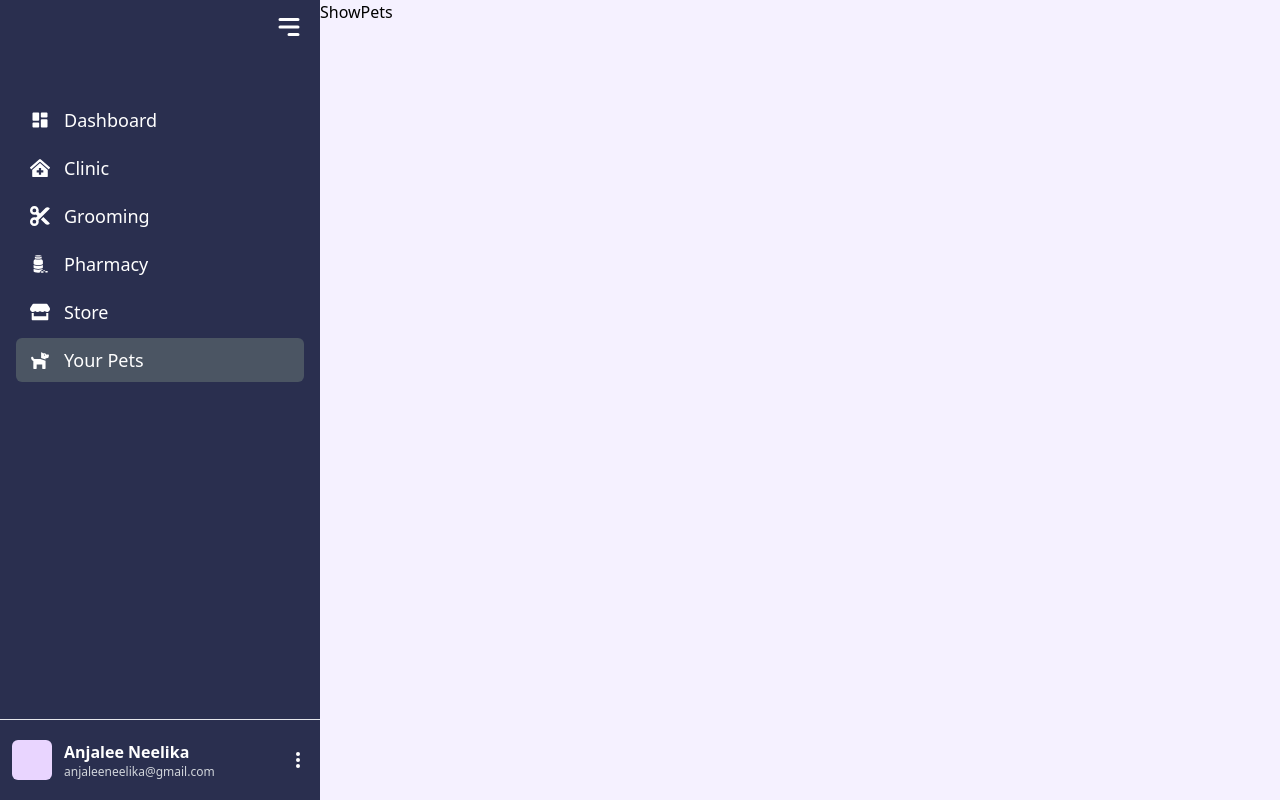
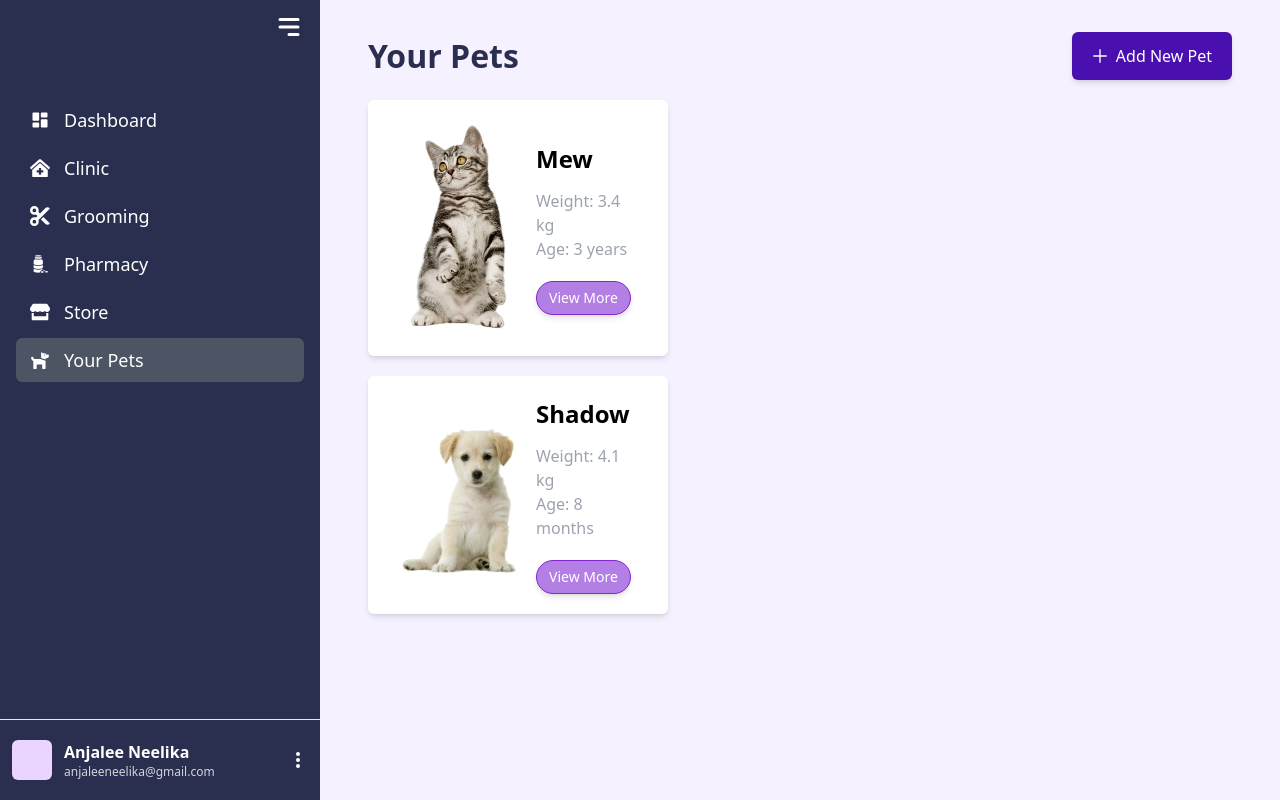
Before and after one commit to AnjaleeNeelika/Pet_Care_App, a React (Vite) app in the folder frontend/: page /pet-owner/pets in a window 1280 px wide. Built offline with nearby package versions, Linux system fonts and the light colour scheme.

Commit message:
Your Pets page design

```diff
--- a/frontend/src/pages/OwnerDashboard.jsx
+++ b/frontend/src/pages/OwnerDashboard.jsx
@@ -8,7 +8,7 @@ const OwnerDashboard = () => {
             <div className='z-30 sticky left-0 top-0 h-full'>
                 <PetOwnerSidebar />
             </div>
-            <div className='w-full'>
+            <div className='w-full px-12 py-8'>
                 <Outlet />
             </div>
         </div>
--- a/frontend/src/pages/ShowPets.jsx
+++ b/frontend/src/pages/ShowPets.jsx
@@ -1,8 +1,57 @@
-import React from 'react';
+import React from 'react'
+import Cat1 from '../assets/images/Cat1.png'
+import Dog1 from '../assets/images/Dog1.png'
+import { CgAdd, CgAddR } from 'react-icons/cg'
+import { BiAddToQueue } from 'react-icons/bi'
+import { GrAdd } from 'react-icons/gr'
+import { IoAdd } from 'react-icons/io5'
 
 const ShowPets = () => {
     return (
-        <div>ShowPets</div>
+        <div className='flex flex-auto gap-5'>
+            <div className='flex flex-col gap-5 w-1/2 min-w-[300px]'>
+                <div className='flex flex-col gap-5 w-full'>
+                    <h1 className='text-[#2a2f4f]'>Your Pets</h1>
+                    <div className='flex flex-auto gap-5 flex-wrap'>
+                        <div className='bg-white px-7 py-5 rounded-md shadow-md flex gap-3 items-center max-w-[300px] w-full h-64'>
+                            <img src={Cat1} alt="" className='max-w-32' />
+                            <div className='flex flex-col gap-3'>
+                                <h2>Mew</h2>
+                                <div className='text-gray-400'>
+                                    <div>Weight: 3.4 kg</div>
+                                    <div>Age: 3 years</div>
+                                </div>
+                                <div>
+                                    <button className='bg-[#b47fe5] text-white text-sm px-3 py-1.5 rounded-full mt-2 font-medium border border-[#8029d0] hover:bg-gradient-to-tr hover:from-[#6e23b2] hover:to-[#b47fe5] hover:-translate-y-0.5 transition-transform duration-200 shadow-md'>View More</button>
+                                </div>
+                            </div>
+                        </div>
+                        <div className='bg-white px-7 py-5 rounded-md shadow-md flex gap-3 items-center max-w-[300px] w-full'>
+                            <img src={Dog1} alt="" className='max-w-32' />
+                            <div className='flex flex-col gap-3'>
+                                <h2>Shadow</h2>
+                                <div className='text-gray-400'>
+                                    <div>Weight: 4.1 kg</div>
+                                    <div>Age: 8 months</div>
+                                </div>
+                                <div>
+                                    <button className='bg-[#b47fe5] text-white text-sm px-3 py-1.5 rounded-full mt-2 font-medium border border-[#8029d0] hover:bg-gradient-to-tr hover:from-[#6e23b2] hover:to-[#b47fe5] hover:-translate-y-0.5 transition-transform duration-200 shadow-md'>View More</button>
+                                </div>
+                            </div>
+                        </div>
+                    </div>
+                </div>
+            </div>
+
+            <div className='w-1/2'>
+                <div className='flex justify-end'>
+                    <button className='flex  items-center gap-2 bg-[#4a0faf] text-white py-3 px-5 rounded-md shadow-md font-medium hover:bg-[#733de0] hover:-translate-y-1 transition-transform duration-300'>
+                        <GrAdd />
+                        Add New Pet
+                    </button>
+                </div>
+            </div>
+        </div>
     )
 }
 
```
